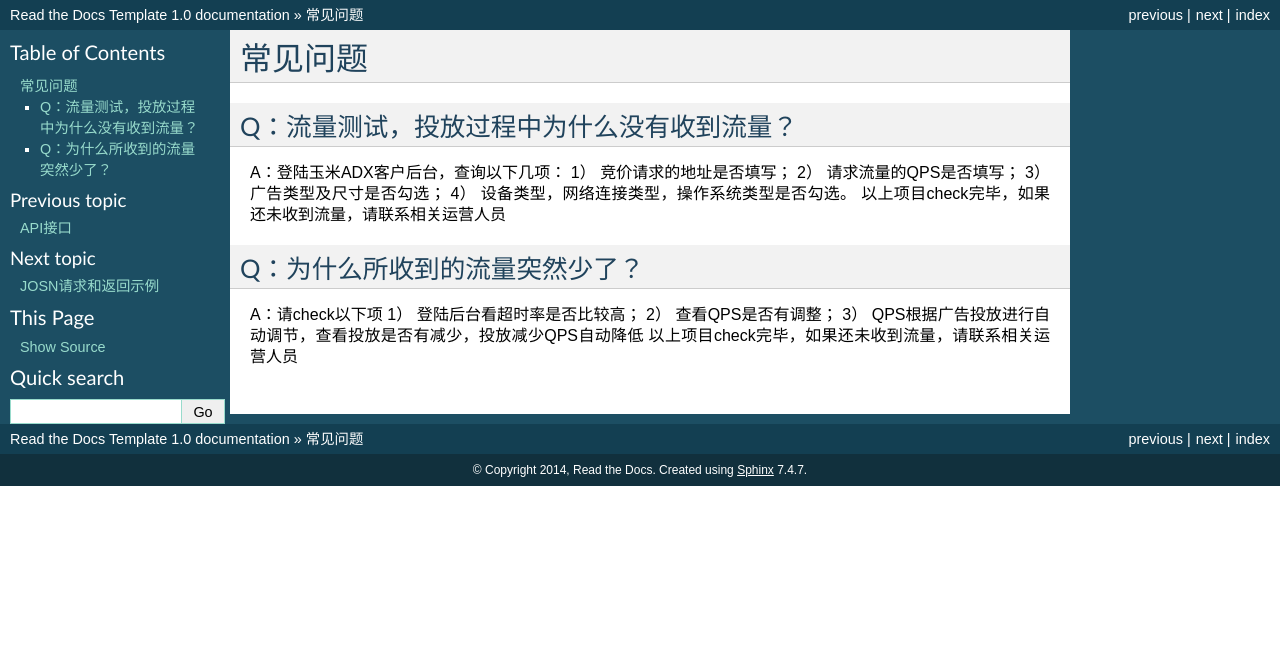
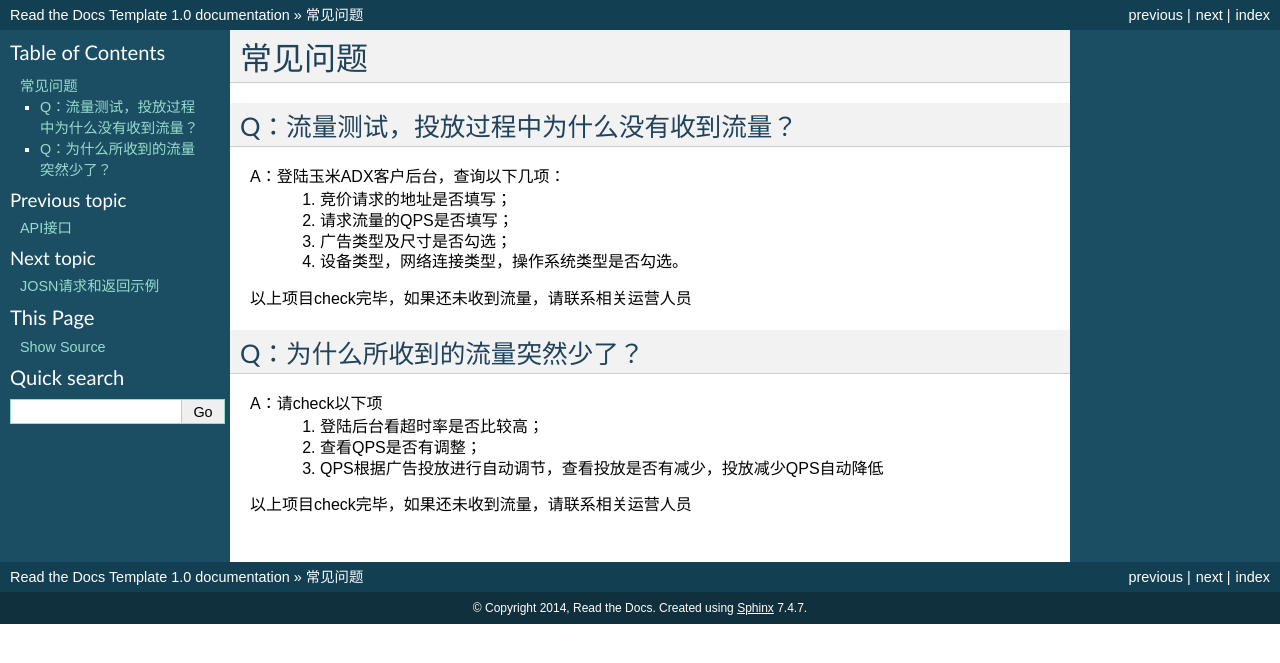
Before and after one commit to yumimobi/adx_dsp_doc, a Sphinx documentation site: the page built from docs/question_and_answer.rst, in a window 1280 px wide. Shown: the top 663 px of the page. Built offline with Sphinx 7.4.7, drawn with Linux system fonts in a browser that asks for light colours.

Commit message:
优化常见问题显示方式

```diff
--- a/docs/question_and_answer.rst
+++ b/docs/question_and_answer.rst
@@ -6,10 +6,10 @@ Q：流量测试，投放过程中为什么没有收到流量？
 -------------------------------------------
 
 A：登陆玉米ADX客户后台，查询以下几项：
-1） 竞价请求的地址是否填写；
-2） 请求流量的QPS是否填写；
-3） 广告类型及尺寸是否勾选；
-4） 设备类型，网络连接类型，操作系统类型是否勾选。
+	1. 竞价请求的地址是否填写；
+	2. 请求流量的QPS是否填写；
+	3. 广告类型及尺寸是否勾选；
+	4. 设备类型，网络连接类型，操作系统类型是否勾选。
 以上项目check完毕，如果还未收到流量，请联系相关运营人员
 
 
@@ -17,7 +17,7 @@ Q：为什么所收到的流量突然少了？
 -----------------------------------------
 
 A：请check以下项
-1） 登陆后台看超时率是否比较高；
-2） 查看QPS是否有调整；
-3） QPS根据广告投放进行自动调节，查看投放是否有减少，投放减少QPS自动降低
+	1. 登陆后台看超时率是否比较高；
+	2. 查看QPS是否有调整；
+	3. QPS根据广告投放进行自动调节，查看投放是否有减少，投放减少QPS自动降低
 以上项目check完毕，如果还未收到流量，请联系相关运营人员
```
